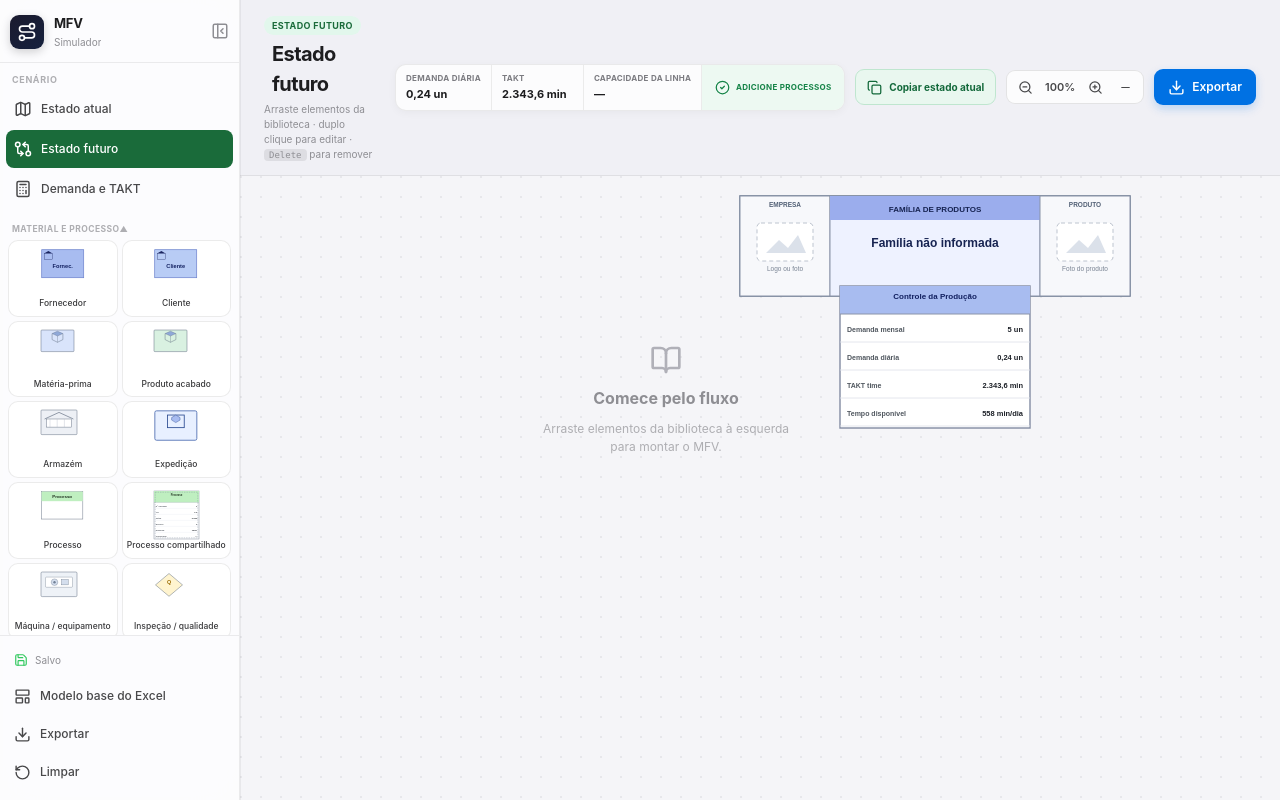
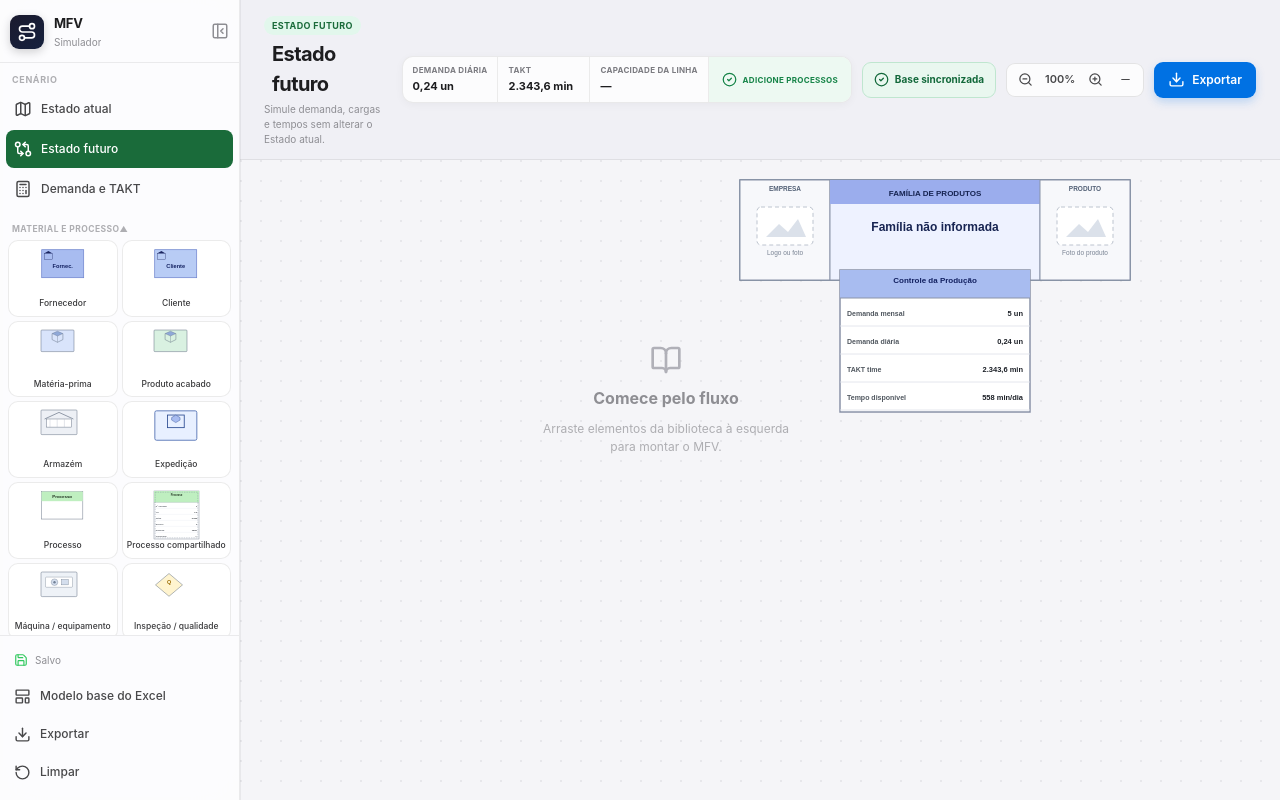
Before and after one commit to gustavodiaas/mfv-simulation, a React (Vite) app: page / in a window 1280 px wide. Both pictures are taken after a click on the button "Estado futuro". Built offline with nearby package versions, Linux system fonts and the light colour scheme.

Commit message:
feat: sincronizar estado futuro com o atual

```diff
--- a/src/App.tsx
+++ b/src/App.tsx
@@ -1,7 +1,7 @@
 import { useCallback, useEffect, useRef, useState } from 'react';
 import { createPortal } from 'react-dom';
 import {
-  AlertTriangle, BookOpen, Calculator, CheckCircle2, Copy, Download, FileImage, FileText, GitCompareArrows,
+  AlertTriangle, BookOpen, Calculator, CheckCircle2, Download, FileImage, FileText, GitCompareArrows,
   ImageDown, LayoutTemplate, Loader2, Map, PanelLeftClose, PanelLeftOpen,
   RotateCcw, Route, Save, Trash2, X, ZoomIn, ZoomOut, Minus,
 } from 'lucide-react';
@@ -26,7 +26,8 @@ import truckThreeQuarter from './assets/truck-three-quarter.png';
 
 // ─── Storage ─────────────────────────────────────────────────────────────────
 
-const STORAGE_KEY = 'mfv-canvas:v2';
+const STORAGE_KEY = 'mfv-canvas:v3';
+const PREVIOUS_STORAGE_KEY = 'mfv-canvas:v2';
 const LEGACY_STORAGE_KEY = 'mfv-simulation:v2';
 const FIXED_PLANNING_ID = '__mfv-demand-planning__';
 const FIXED_IDENTIFICATION_ID = '__mfv-identification__';
@@ -182,6 +183,89 @@ function normalizeCanvas(raw: Partial<CanvasState> | undefined, legacy?: Partial
   };
 }
 
+function cloneCanvas(canvas: CanvasState): CanvasState {
+  return JSON.parse(JSON.stringify(canvas)) as CanvasState;
+}
+
+function mergeForwardData(
+  previous: Record<string, string | number>,
+  current: Record<string, string | number>,
+  future: Record<string, string | number>,
+) {
+  const merged = { ...future };
+  const keys = new Set([...Object.keys(previous), ...Object.keys(current)]);
+  keys.forEach((key) => {
+    const existedBefore = Object.prototype.hasOwnProperty.call(previous, key);
+    const existsNow = Object.prototype.hasOwnProperty.call(current, key);
+    const existsInFuture = Object.prototype.hasOwnProperty.call(future, key);
+    if ((!existedBefore && !existsInFuture) || (existedBefore && Object.is(future[key], previous[key]))) {
+      if (existsNow) merged[key] = current[key];
+      else delete merged[key];
+    }
+  });
+  return merged;
+}
+
+function mergeForwardElement(previous: CanvasElement, current: CanvasElement, future: CanvasElement): CanvasElement {
+  return {
+    ...future,
+    kind: future.kind === previous.kind ? current.kind : future.kind,
+    x: future.x === previous.x ? current.x : future.x,
+    y: future.y === previous.y ? current.y : future.y,
+    label: future.label === previous.label ? current.label : future.label,
+    data: mergeForwardData(previous.data, current.data, future.data),
+  };
+}
+
+function mergeForwardArrow(previous: CanvasArrow, current: CanvasArrow, future: CanvasArrow): CanvasArrow {
+  return {
+    ...future,
+    kind: future.kind === previous.kind ? current.kind : future.kind,
+    x1: future.x1 === previous.x1 ? current.x1 : future.x1,
+    y1: future.y1 === previous.y1 ? current.y1 : future.y1,
+    x2: future.x2 === previous.x2 ? current.x2 : future.x2,
+    y2: future.y2 === previous.y2 ? current.y2 : future.y2,
+    label: future.label === previous.label ? current.label : future.label,
+  };
+}
+
+function syncCurrentIntoFuture(previousCurrent: CanvasState, current: CanvasState, future: CanvasState): CanvasState {
+  const previousElements = new globalThis.Map(previousCurrent.elements.map((element) => [element.id, element]));
+  const currentElements = new globalThis.Map(current.elements.map((element) => [element.id, element]));
+  const futureElements = future.elements
+    .filter((element) => !previousElements.has(element.id) || currentElements.has(element.id))
+    .map((element) => {
+      const previous = previousElements.get(element.id);
+      const next = currentElements.get(element.id);
+      return previous && next ? mergeForwardElement(previous, next, element) : element;
+    });
+  const futureElementIds = new Set(futureElements.map((element) => element.id));
+  current.elements.forEach((element) => {
+    if (!previousElements.has(element.id) && !futureElementIds.has(element.id)) futureElements.push(cloneCanvas({ elements: [element], arrows: [], assumptions: current.assumptions }).elements[0]);
+  });
+
+  const previousArrows = new globalThis.Map(previousCurrent.arrows.map((arrow) => [arrow.id, arrow]));
+  const currentArrows = new globalThis.Map(current.arrows.map((arrow) => [arrow.id, arrow]));
+  const futureArrows = future.arrows
+    .filter((arrow) => !previousArrows.has(arrow.id) || currentArrows.has(arrow.id))
+    .map((arrow) => {
+      const previous = previousArrows.get(arrow.id);
+      const next = currentArrows.get(arrow.id);
+      return previous && next ? mergeForwardArrow(previous, next, arrow) : arrow;
+    });
+  const futureArrowIds = new Set(futureArrows.map((arrow) => arrow.id));
+  current.arrows.forEach((arrow) => {
+    if (!previousArrows.has(arrow.id) && !futureArrowIds.has(arrow.id)) futureArrows.push({ ...arrow });
+  });
+
+  const assumptions = { ...future.assumptions };
+  (Object.keys(current.assumptions) as (keyof ScenarioAssumptions)[]).forEach((key) => {
+    if (future.assumptions[key] === previousCurrent.assumptions[key]) assumptions[key] = current.assumptions[key];
+  });
+
+  return normalizeCanvas({ ...future, elements: futureElements, arrows: futureArrows, assumptions });
+}
+
 function createExcelTemplate(assumptions: ScenarioAssumptions, scenario: ActiveKind): CanvasState {
   const processSpecs = [
     ['Posicionar caixa na esteira', 690],
@@ -232,24 +316,29 @@ function createExcelTemplate(assumptions: ScenarioAssumptions, scenario: ActiveK
 function loadCanvases(): Record<ActiveKind, CanvasState> {
   try {
     const s = localStorage.getItem(STORAGE_KEY);
+    const previousCanvasRaw = localStorage.getItem(PREVIOUS_STORAGE_KEY);
     const legacyRaw = localStorage.getItem(LEGACY_STORAGE_KEY);
     const legacy = legacyRaw ? JSON.parse(legacyRaw) as { current?: Scenario; future?: Scenario } : undefined;
     if (s) {
       const parsed = JSON.parse(s) as Partial<Record<ActiveKind, CanvasState>>;
+      const current = normalizeCanvas(parsed.current, legacy?.current);
       return {
-        current: normalizeCanvas(parsed.current, legacy?.current),
-        future: normalizeCanvas(parsed.future, legacy?.future),
+        current,
+        future: parsed.future ? normalizeCanvas(parsed.future, legacy?.future) : cloneCanvas(current),
       };
     }
-    return {
-      current: normalizeCanvas(undefined, legacy?.current),
-      future: normalizeCanvas(undefined, legacy?.future),
-    };
+    if (previousCanvasRaw) {
+      const parsed = JSON.parse(previousCanvasRaw) as Partial<Record<ActiveKind, CanvasState>>;
+      const current = normalizeCanvas(parsed.current, legacy?.current);
+      const result = { current, future: cloneCanvas(current) };
+      localStorage.setItem(STORAGE_KEY, JSON.stringify(result));
+      return result;
+    }
+    const current = normalizeCanvas(undefined, legacy?.current);
+    return { current, future: cloneCanvas(current) };
   } catch { /* ignore */ }
-  return {
-    current: normalizeCanvas(undefined),
-    future: normalizeCanvas(undefined),
-  };
+  const current = normalizeCanvas(undefined);
+  return { current, future: cloneCanvas(current) };
 }
 
 // ─── Field definitions para cada elemento ────────────────────────────────────
@@ -845,8 +934,10 @@ export default function App() {
 
   const setCanvas = useCallback((next: CanvasState | ((p: CanvasState) => CanvasState)) => {
     setCanvases((prev) => {
-      const updated = typeof next === 'function' ? next(prev[activeKind]) : next;
-      const result = { ...prev, [activeKind]: normalizeCanvas(updated) };
+      const updated = normalizeCanvas(typeof next === 'function' ? next(prev[activeKind]) : next);
+      const result = activeKind === 'current'
+        ? { current: updated, future: syncCurrentIntoFuture(prev.current, updated, prev.future) }
+        : { ...prev, future: updated };
       localStorage.setItem(STORAGE_KEY, JSON.stringify(result));
       return result;
     });
@@ -1034,17 +1125,6 @@ export default function App() {
     setDemandOpen(false);
   };
 
-  const copyCurrentToFuture = () => {
-    if (!window.confirm('Substituir o Estado Futuro por uma cópia completa do Estado Atual?')) return;
-    setCanvases((previous) => {
-      const clone = JSON.parse(JSON.stringify(previous.current)) as CanvasState;
-      const result = { ...previous, future: normalizeCanvas(clone) };
-      localStorage.setItem(STORAGE_KEY, JSON.stringify(result));
-      return result;
-    });
-    setSelectedId(null);
-  };
-
   const applyExcelTemplate = () => {
     if (!window.confirm('Substituir este cenário pelo modelo base inspirado no Excel? Os dados atuais deste cenário serão removidos.')) return;
     setCanvas((previous) => createExcelTemplate(previous.assumptions, activeKind));
@@ -1094,7 +1174,10 @@ export default function App() {
           <div>
             <ScenarioPill kind={activeKind} />
             <h1>{activeKind==='current'?'Estado atual':'Estado futuro'}</h1>
-            <p>Arraste elementos da biblioteca · duplo clique para editar · <kbd style={{background:'rgba(0,0,0,.08)',padding:'1px 5px',borderRadius:4,fontSize:9}}>Delete</kbd> para remover</p>
+            <p>{activeKind === 'current'
+              ? <>Tudo que for criado aqui avança automaticamente para o Estado futuro.</>
+              : <>Simule demanda, cargas e tempos sem alterar o Estado atual.</>}
+            </p>
           </div>
           <div className="header-actions">
             <div className="simulation-summary">
@@ -1110,9 +1193,9 @@ export default function App() {
                     : simulation.processElements.length ? 'Processos atendem' : 'Adicione processos'}</span>
               </div>
             </div>
-            {activeKind === 'future' && <button className="quiet-button copy-scenario-button" onClick={copyCurrentToFuture}>
-              <Copy size={15}/>Copiar estado atual
-            </button>}
+            {activeKind === 'future' && <div className="future-sync-status" title="O Estado futuro recebe automaticamente a estrutura do Estado atual. Alterações feitas aqui não retornam.">
+              <CheckCircle2 size={15}/><span>Base sincronizada</span>
+            </div>}
             <div className="zoom-controls">
               <button onClick={() => setZoom(z => Math.max(0.15, z*.85))}><ZoomOut size={15}/></button>
               <span>{Math.round(zoom*100)}%</span>
--- a/src/index.css
+++ b/src/index.css
@@ -199,12 +199,11 @@ button, input, select { font: inherit; cursor: pointer; }
 }
 .primary-button:hover { background: #0077ed; transform: translateY(-1px); }
 .primary-button:disabled { opacity: .45; cursor: not-allowed; transform: none; }
-.copy-scenario-button {
+.future-sync-status {
   height: 36px; padding: 0 11px; color: #12683a; background: #e9f7ef;
   border: 1px solid #bfe6cf; border-radius: 9px; font-size: 10px; font-weight: 650;
-  white-space: nowrap;
+  display: inline-flex; align-items: center; gap: 6px; white-space: nowrap;
 }
-.copy-scenario-button:hover { background: #dcf2e6; border-color: #8fd0aa; }
 .icon-button { width: 32px; height: 32px; color: #6e6e73; background: #f2f2f4; border-radius: 50%; }
 .icon-button:hover { color: #1d1d1f; }
 
```
